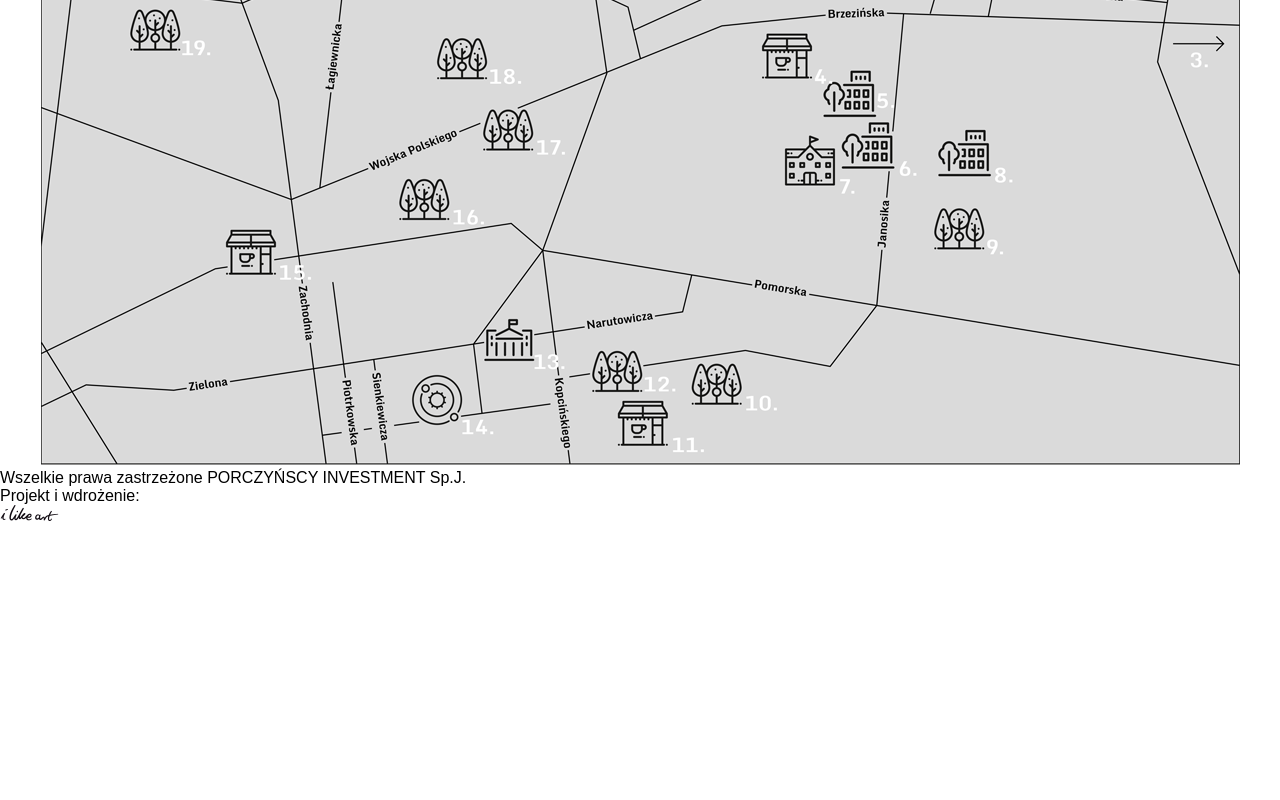
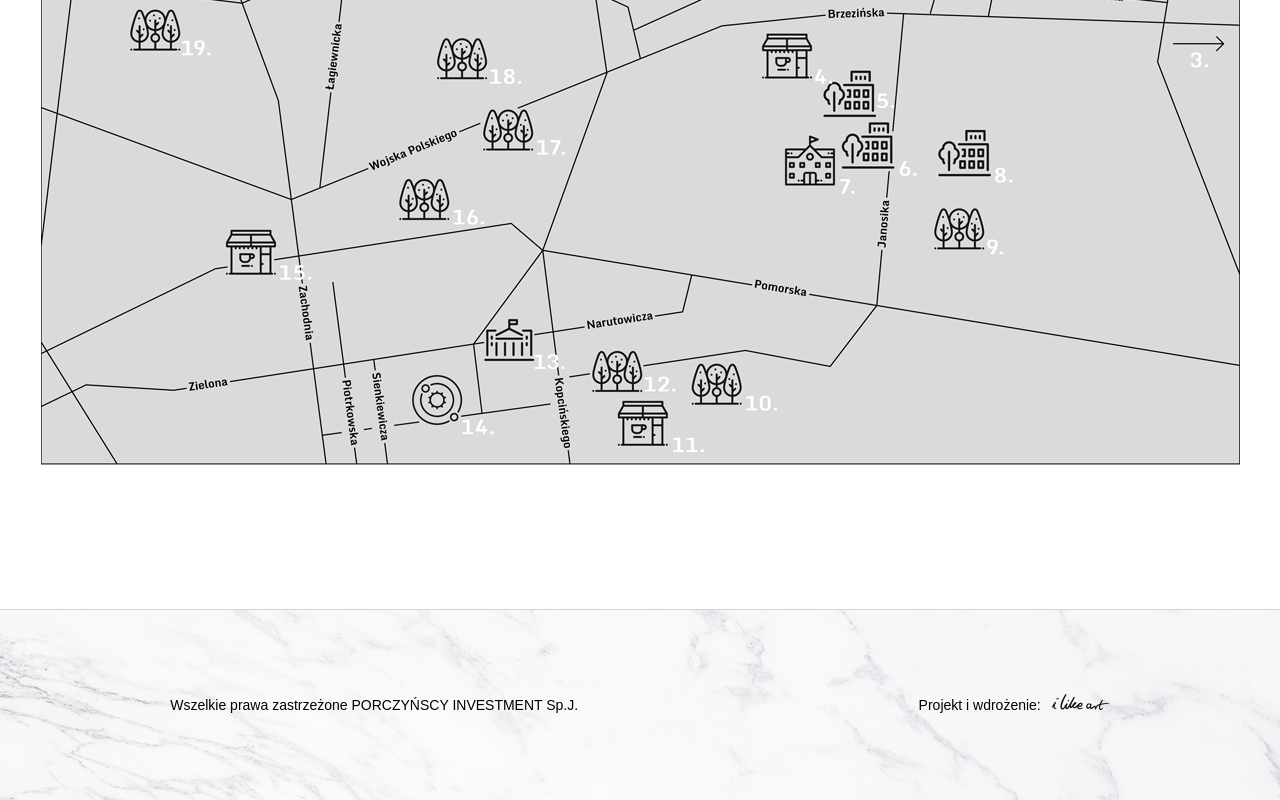
Before and after one commit to conspir0/Task-3, a website: page index.html in a window 1280 px wide. Shown: the part 674-1474 px from the top of the page. Before the commit the page ends 1199 px from the top, so only its background shows below. Drawn offline with Linux system fonts and the light colour scheme; a web font is replaced by a local one.

Commit message:
Create FOOTER

```diff
--- a/index.html
+++ b/index.html
@@ -46,16 +46,16 @@
     </main>
 
     <!--  FOOTER  -->
-    <footer>
+    <footer class="footer">
         <div class="footer__content">
 
             <!--  FOOTER - copyright  -->
-            <div class="copyright">Wszelkie prawa zastrzeżone PORCZYŃSCY INVESTMENT Sp.J.</div>
+            <p class="copyright__text">Wszelkie prawa zastrzeżone PORCZYŃSCY INVESTMENT Sp.J.</p>
 
             <!--  FOOTER - logo  -->
             <div class="logo">
-                <p>Projekt i wdrożenie:</p>
-                <img src="images/logo/I_LIKE_ART_LOGO-BLACK.png" alt="I like art">
+                <p class="logo__text">Projekt i wdrożenie:</p>
+                <img class="logo__img" src="images/logo/I_LIKE_ART_LOGO-BLACK.png" alt="I like art">
             </div>
         </div>
     </footer>
--- a/sass/_config.scss
+++ b/sass/_config.scss
@@ -1,2 +1,3 @@
+// Styles
 $main-color: #6e6e6e;
 $second-color: #000;
--- a/sass/_footer.scss
+++ b/sass/_footer.scss
@@ -0,0 +1,30 @@
+// FOOTER
+.footer {
+    margin-top: 140px;
+    background: url(../images/background/bg.png) center/cover no-repeat;
+    height: 100%;
+    border-top: 1px solid lighten($main-color, 40);
+    line-height: 30px;
+
+    &__content {
+        display: flex;
+        flex-direction: row;
+        justify-content: space-around;
+        padding: 80px 0;
+
+        [class*='__text'] {
+            font-size: 14px;
+        }
+    }
+}
+
+// FOOTER - logo
+.logo {
+    &__text {
+        float: left;
+    }
+
+    &__img {
+        margin-left: 10px;
+    }
+}
```
Also changed, not shown: css/style.css, 1 other file.
